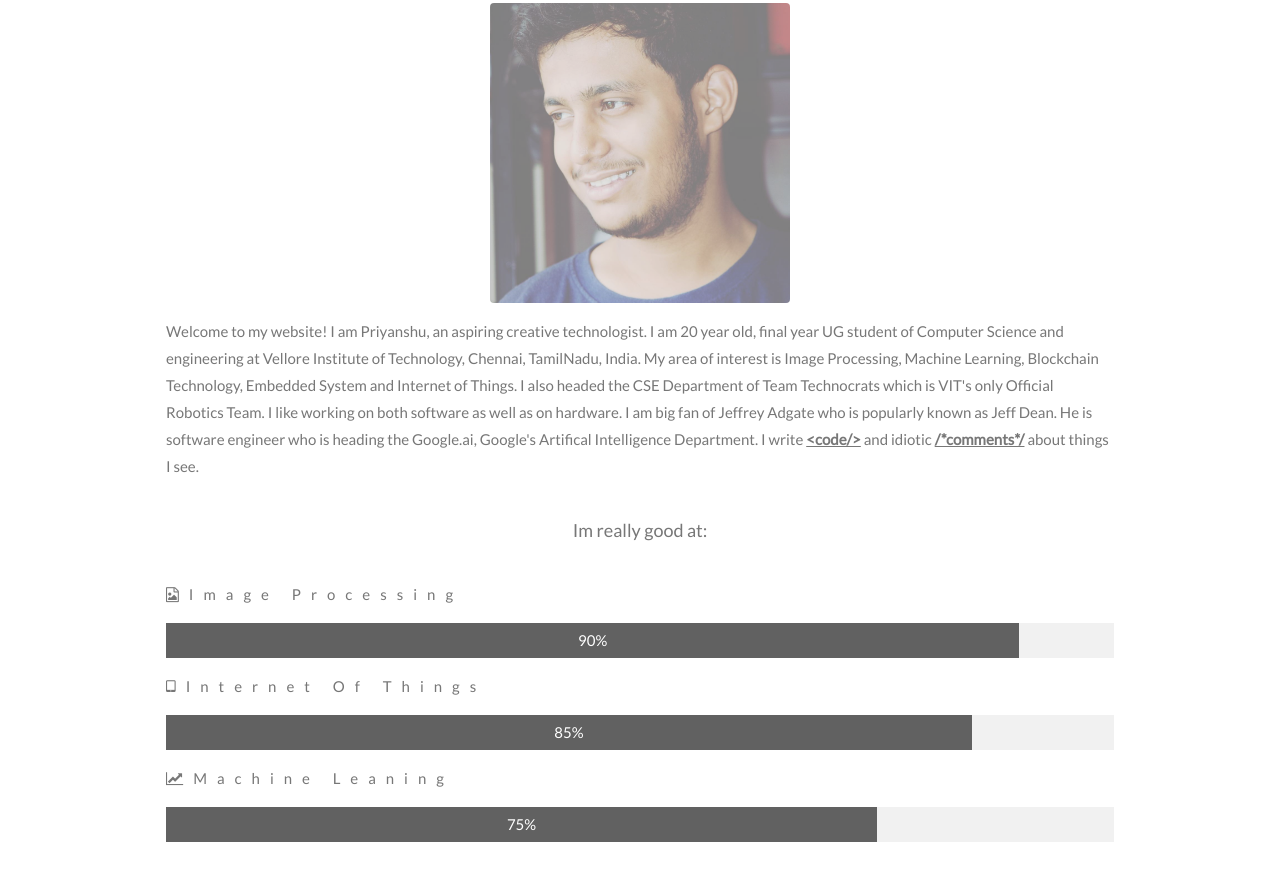
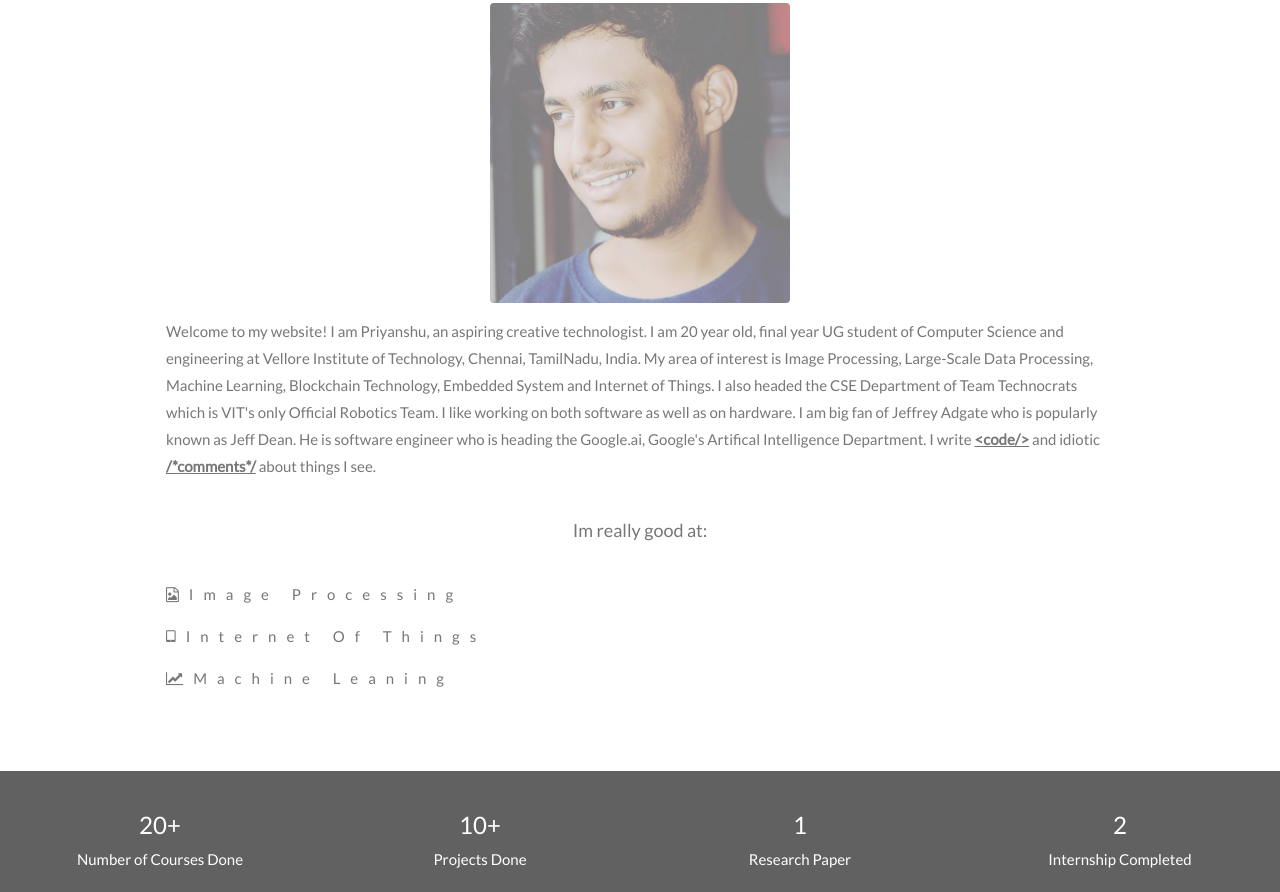
Before and after one commit to priyanshu-sharma/priyanshu-sharma.github.io, a plain HTML site: page index.html in a window 1280 px wide. Shown: the part 998-1890 px from the top of the page. Drawn offline with nearby package versions, Linux system fonts and the light colour scheme.

Commit message:
Update index.html

```diff
--- a/index.html
+++ b/index.html
@@ -87,7 +87,7 @@ body, html {
   </br><center><img src="1.jpg" class="w3-round w3-image w3-opacity w3-hover-opacity-off" alt="Photo of Me" width="300" height="340"></center>
 
   <p>Welcome to my website! I am Priyanshu, an aspiring creative technologist. I am 20 year old, final year UG student of Computer Science and
-  engineering at Vellore Institute of Technology, Chennai, TamilNadu, India. My area of interest is Image Processing, Machine Learning, Blockchain Technology,
+  engineering at Vellore Institute of Technology, Chennai, TamilNadu, India. My area of interest is Image Processing, Large-Scale Data Processing, Machine Learning, Blockchain Technology,
   Embedded System and Internet of Things. I also headed the CSE Department of Team Technocrats which is VIT's only Official Robotics Team. I like working on both software
   as well as on hardware. I am big fan of Jeffrey Adgate who is popularly known as Jeff Dean. He is software engineer who is heading the Google.ai, Google's
   Artifical Intelligence Department. I write <b> <a class="hypo" href="https://github.com/priyanshu-sharma" target="_blank">&lt;code/&gt;</a> </b> and
@@ -95,17 +95,8 @@ body, html {
 
   <p class="w3-large w3-center w3-padding-16">Im really good at:</p>
   <p class="w3-wide"><i class="fa fa-file-photo-o"></i>Image Processing</p>
-  <div class="w3-light-grey">
-    <div class="w3-container w3-padding-small w3-dark-grey w3-center" style="width:90%">90%</div>
-  </div>
   <p class="w3-wide"><i class="fa fa-tablet"></i>Internet Of Things</p>
-  <div class="w3-light-grey">
-    <div class="w3-container w3-padding-small w3-dark-grey w3-center" style="width:85%">85%</div>
-  </div>
   <p class="w3-wide"><i class="fa fa-line-chart"></i>Machine Leaning</p>
-  <div class="w3-light-grey">
-    <div class="w3-container w3-padding-small w3-dark-grey w3-center" style="width:75%">75%</div>
-  </div>
 </div>
 
 <div class="w3-row w3-center w3-dark-grey w3-padding-16">
```
